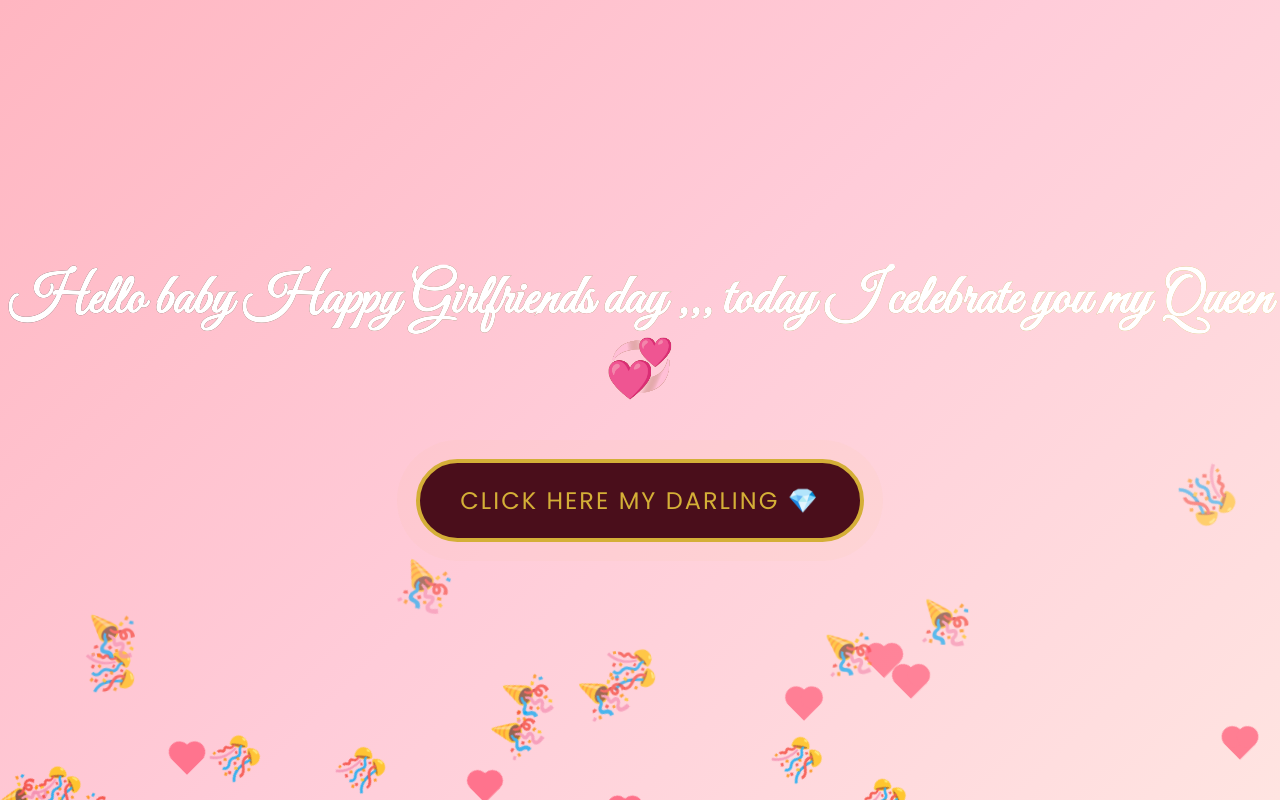
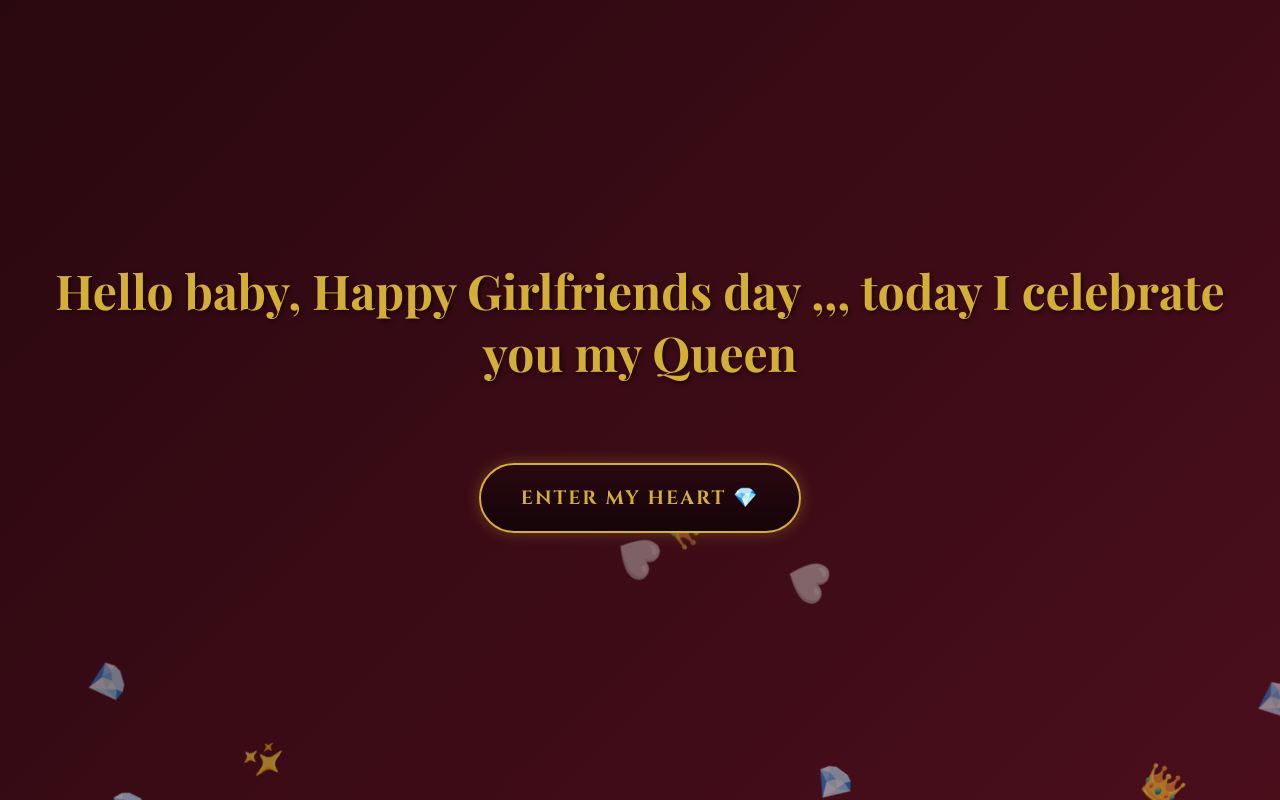
Before and after one commit to sam-schematics/Girlfriend-, a plain HTML site: page index.html in a window 1280 px wide. Drawn offline with nearby package versions, Linux system fonts and the light colour scheme; a web font is replaced by a local one.

Commit message:
Update title, styles, and button texts in index.html

```diff
--- a/index.html
+++ b/index.html
@@ -3,40 +3,38 @@
 <head>
     <meta charset="UTF-8">
     <meta name="viewport" content="width=device-width, initial-scale=1.0">
-    <title>Majestic Celebration for Queen Amadi 💕</title>
-    <!-- Majestic Fonts -->
-    <link href="https://fonts.googleapis.com/css2?family=Cormorant+Garamond:wght@700&family=Great+Vibes&family=Poppins:wght@300;400;600&display=swap" rel="stylesheet">
+    <title>Majestic Celebration for Queen Lavine 👑</title>
+    <!-- Royal Fonts -->
+    <link href="https://fonts.googleapis.com/css2?family=Cinzel:wght@600;700&family=Playfair+Display:ital,wght@0,500;0,700;1,500&family=Lora:wght@400;500&display=swap" rel="stylesheet">
     <style>
         :root {
-            --pink-light: #ffb6c1;
-            --pink-medium: #ffc0cb;
-            --pink-rose-gold: #ffccd9;
-            --pink-magenta: #ff4d6d;
-            --purple-royal: #4a0e1b;
-            --purple-royal-light: #fff0f3;
-            --gold: #d4af37;
-            --gold-glow: #ffdf00;
+            --royal-burgundy: #4a0e1b;
+            --royal-purple: #2a0810;
+            --gold-primary: #d4af37;
+            --gold-light: #f3e5ab;
+            --cream-text: #fffdd0;
         }
 
         body {
             margin: 0;
             padding: 0;
-            background: linear-gradient(135deg, var(--pink-light), var(--pink-rose-gold), #ffe4e1);
-            font-family: 'Poppins', sans-serif;
+            /* Rich royal gradient background */
+            background: linear-gradient(135deg, var(--royal-purple), var(--royal-burgundy));
+            font-family: 'Lora', serif;
             overflow-x: hidden;
-            color: var(--purple-royal);
-            cursor: cell;
+            color: var(--cream-text);
+            min-height: 100vh;
         }
 
-        /* Royal Header and Headings */
+        /* Royal Headings */
         h1, h2 {
-            font-family: 'Cormorant Garamond', serif;
-            color: var(--purple-royal);
-            text-shadow: 1px 1px 2px rgba(0,0,0,0.1);
+            font-family: 'Playfair Display', serif;
+            color: var(--gold-primary);
+            text-align: center;
+            font-weight: 700;
+            text-shadow: 2px 2px 4px rgba(0,0,0,0.5);
+            line-height: 1.3;
         }
-
-        h1 { font-size: 3rem; text-align: center; }
-        h2 { font-size: 2.5rem; }
 
         /* Generic majestic formatting for content */
         .content-box {
@@ -44,132 +42,144 @@
             max-width: 800px;
             margin: 40px auto;
             padding: 40px;
-            background: rgba(255, 255, 255, 0.85);
+            /* Glassmorphism with royal tint */
+            background: rgba(42, 8, 16, 0.85);
             backdrop-filter: blur(10px);
-            border-radius: 20px;
-            box-shadow: 0 15px 35px rgba(0,0,0,0.1);
-            border: 4px solid var(--gold);
+            border-radius: 15px;
+            box-shadow: 0 15px 35px rgba(0,0,0,0.5);
+            border: 2px solid var(--gold-primary);
             z-index: 10;
             position: relative;
-            animation: majesticIn 1.5s ease-out;
+            animation: majesticIn 1.2s ease-out forwards;
         }
 
         @keyframes majesticIn {
-            from { opacity: 0; transform: scale(0.9); }
-            to { opacity: 1; transform: scale(1); }
+            from { opacity: 0; transform: translateY(20px); }
+            to { opacity: 1; transform: translateY(0); }
         }
 
-        /* Specific headings for screens */
-        #welcome-greeting, #letter-greeting, #blueprint-header {
-            font-family: 'Great Vibes', cursive;
-            background: linear-gradient(to right, var(--purple-royal), var(--gold));
-            -webkit-background-clip: text;
-            -webkit-text-fill-color: transparent;
-            font-size: 3.5rem;
-            text-shadow: none;
+        #welcome-greeting {
+            font-size: 3rem;
+            margin-bottom: 40px;
+            padding: 0 20px;
+        }
+
+        #letter-greeting, #blueprint-header {
+            font-size: 2.5rem;
             margin-bottom: 30px;
         }
 
-        #welcome-greeting {
-            color: white;
-            -webkit-text-fill-color: white;
+        p {
+            font-size: 1.15rem;
+            line-height: 1.8;
+            margin-bottom: 25px;
+            color: var(--gold-light);
         }
 
-        #welcome-greeting::after {
-            content: ' 💞';
-            color: var(--pink-magenta);
-            -webkit-text-fill-color: var(--pink-magenta);
+        strong {
+            color: var(--gold-primary);
+            font-size: 1.3rem;
+            font-family: 'Playfair Display', serif;
         }
 
-        p { font-size: 1.1rem; line-height: 1.8; margin-bottom: 20px; font-weight: 400; }
-        strong { color: var(--gold); font-size: 1.2rem; }
-
-        /* Majestic Royal Buttons */
+        /* Majestic Royal Buttons - Fixed for clicking */
         .royal-btn {
-            background-color: var(--purple-royal);
-            color: var(--gold);
-            border: 4px solid var(--gold);
+            background: linear-gradient(to bottom, #2a0810, #140408);
+            color: var(--gold-primary);
+            border: 2px solid var(--gold-primary);
             padding: 20px 40px;
-            font-size: 1.5rem;
+            font-size: 1.2rem;
             border-radius: 50px;
             cursor: pointer;
-            font-family: 'Poppins', sans-serif;
+            font-family: 'Cinzel', serif;
+            font-weight: 700;
             text-transform: uppercase;
             letter-spacing: 2px;
-            box-shadow: 0 10px 20px rgba(74, 14, 27, 0.4);
-            animation: royalPulse 2s infinite;
-            transition: transform 0.3s, box-shadow 0.3s;
+            box-shadow: 0 0 15px rgba(212, 175, 55, 0.3);
+            transition: all 0.3s ease;
             display: block;
-            margin: 30px auto;
+            margin: 40px auto;
+            /* CRITICAL: Ensures the button is always clickable and on top */
+            position: relative;
+            z-index: 100;
         }
 
-        .royal-btn:hover { transform: scale(1.1); box-shadow: 0 15px 30px rgba(74, 14, 27, 0.6); }
-
-        @keyframes royalPulse {
-            0% { box-shadow: 0 0 0 0 rgba(212, 175, 55, 0.7); }
-            70% { box-shadow: 0 0 0 20px rgba(212, 175, 55, 0); }
-            100% { box-shadow: 0 0 0 0 rgba(212, 175, 55, 0); }
+        .royal-btn:hover, .royal-btn:active {
+            transform: scale(1.05);
+            box-shadow: 0 0 25px rgba(212, 175, 55, 0.6);
+            background: linear-gradient(to bottom, #4a0e1b, #2a0810);
+            color: #fff;
         }
 
-        /* Dynamic Floating Elements */
+        /* Dynamic Floating Elements - Fixed pointer events */
         .floating {
             position: fixed;
             bottom: -100px;
-            z-index: 0;
-            opacity: 0.8;
+            z-index: 1;
+            /* CRITICAL: Stops floaters from blocking clicks */
             pointer-events: none;
         }
 
-        .heart { background-color: var(--pink-magenta); width: 20px; height: 20px; transform: rotate(-45deg); }
-        .heart::before, .heart::after { content: ''; position: absolute; width: 20px; height: 20px; background-color: var(--pink-magenta); border-radius: 50%; }
-        .heart::before { top: -10px; left: 0; }
-        .heart::after { top: 0; left: 10px; }
-
-        .emoji { font-size: 2rem; line-height: 1; }
-
-        .floating-heart { animation: floatUpHearts 10s infinite ease-in; }
-        @keyframes floatUpHearts {
-            0% { transform: translateY(0) scale(1) rotate(-45deg); opacity: 0.8; }
-            100% { transform: translateY(-120vh) scale(1.5) rotate(-45deg); opacity: 0; }
-        }
+        .emoji { font-size: 2rem; opacity: 0.6; }
 
         .floating-emoji { animation: floatUpEmojis 12s infinite ease-in; }
         @keyframes floatUpEmojis {
-            0% { transform: translateY(0) scale(1) rotate(0deg); opacity: 0.9; }
-            100% { transform: translateY(-120vh) scale(2) rotate(360deg); opacity: 0; }
+            0% { transform: translateY(0) scale(1) rotate(0deg); opacity: 0.6; }
+            100% { transform: translateY(-120vh) scale(1.5) rotate(360deg); opacity: 0; }
         }
 
         /* Screen 1 specific elements */
-        #welcome { text-align: center; display: flex; flex-direction: column; align-items: center; justify-content: center; height: 100vh; margin: 0; max-width: 100%; width: 100%; }
-        #welcome #welcome-greeting { margin-bottom: 20px; font-size: 3.5rem; text-shadow: none; color: white; -webkit-text-fill-color: white;}
-        #welcome .floating-group { position: absolute; top: 0; left: 0; width: 100%; height: 100%; }
+        #welcome {
+            text-align: center;
+            display: flex;
+            flex-direction: column;
+            align-items: center;
+            justify-content: center;
+            height: 100vh;
+            margin: 0;
+            width: 100%;
+            position: relative;
+        }
+
+        .floating-group {
+            position: absolute;
+            top: 0; left: 0;
+            width: 100%; height: 100%;
+            pointer-events: none;
+            overflow: hidden;
+        }
 
         /* Content Formatting */
-        ul { list-style-type: none; padding: 0; text-align: center; }
-        li { background: var(--purple-royal-light); margin-bottom: 15px; padding: 25px; border-radius: 10px; border: 2px solid var(--pink-rose-gold); position: relative; }
-        li::before { content: '👑'; position: absolute; top: 15px; left: -20px; font-size: 2rem; }
-        li strong { font-size: 1.3rem; display: block; margin-bottom: 10px; color: var(--purple-royal); }
+        ul { list-style-type: none; padding: 0; }
+        li {
+            background: rgba(0, 0, 0, 0.2);
+            margin-bottom: 20px;
+            padding: 30px;
+            border-radius: 10px;
+            border-left: 4px solid var(--gold-primary);
+            position: relative;
+        }
 
         @media (max-width: 600px) {
-            #welcome-greeting { font-size: 2.8rem; }
-            h1 { font-size: 2.5rem; }
-            .content-box { margin: 20px; padding: 25px; }
-            .royal-btn { font-size: 1.2rem; padding: 15px 30px; }
+            #welcome-greeting { font-size: 2.2rem; }
+            h1 { font-size: 2rem; }
+            .content-box { margin: 15px; padding: 25px; }
+            .royal-btn { font-size: 1rem; padding: 15px 25px; width: 90%; }
+            p { font-size: 1.05rem; }
         }
     </style>
 </head>
 <body>
 
-    <!-- Hidden YouTube Players for the Music -->
-    <!-- Positioned off-screen so they load properly without being seen -->
+    <!-- Hidden YouTube Players -->
     <div id="player-opening" style="position: absolute; top: -9999px; left: -9999px;"></div>
     <div id="player-edsheeran" style="position: absolute; top: -9999px; left: -9999px;"></div>
 
     <!-- Screen 1: The Majestic Opening -->
     <div id="welcome">
         <div class="floating-group" id="welcome-floating"></div>
-        <h1 id="welcome-greeting">Hello baby Happy Girlfriends day ,,, today I celebrate you my Queen</h1>
-        <button class="royal-btn" onclick="majesticOpen()">click here my darling 💎</button>
+        <h1 id="welcome-greeting">Hello baby, Happy Girlfriends day ,,, today I celebrate you my Queen</h1>
+        <button class="royal-btn" onclick="majesticOpen()">Enter My Heart 💎</button>
     </div>
 
     <!-- Screen 2: The Letter -->
@@ -212,116 +222,95 @@
     </div>
 
     <script>
-        // 1. Load YouTube IFrame API Asynchronously
+        // Load YouTube API
         var tag = document.createElement('script');
         tag.src = "https://www.youtube.com/iframe_api";
         var firstScriptTag = document.getElementsByTagName('script')[0];
         firstScriptTag.parentNode.insertBefore(tag, firstScriptTag);
 
-        var playerOpening;
-        var playerEdSheeran;
+        var playerOpening, playerEdSheeran;
 
-        // 2. Initialize both hidden players
         function onYouTubeIframeAPIReady() {
             playerOpening = new YT.Player('player-opening', {
                 height: '1', width: '1',
-                // TO USE PRINCE INDAH: Delete 'SlPhMPnQ58k' and paste your Prince Indah YouTube ID below!
-                videoId: 'SlPhMPnQ58k',
+                videoId: 'SlPhMPnQ58k', // CHANGE THIS to your Prince Indah video ID
                 playerVars: { 'autoplay': 0, 'controls': 0 }
             });
 
             playerEdSheeran = new YT.Player('player-edsheeran', {
                 height: '1', width: '1',
-                videoId: '2Vv-BfVoq4g', // Ed Sheeran - Perfect
-                playerVars: {
-                    'autoplay': 0,
-                    'controls': 0,
-                    'start': 162 // Starts exactly at the chorus!
-                }
+                videoId: '2Vv-BfVoq4g',
+                playerVars: { 'autoplay': 0, 'controls': 0, 'start': 162 }
             });
         }
 
-        // Screen Elements
         const welcomeScreen = document.getElementById('welcome');
         const letterScreen = document.getElementById('letter');
         const blueprintScreen = document.getElementById('blueprint');
-        const welcomeFloatingGroup = document.getElementById('welcome-floating');
 
-        // Phase 1: Tap to open.
         function majesticOpen() {
+            // Try to play music, but don't let it stop the screen change if it fails
+            try {
                 if (playerOpening && typeof playerOpening.playVideo === 'function') {
                     playerOpening.playVideo();
                 }
+            } catch(e) { console.log("Music delayed"); }
 
-            welcomeScreen.style.animation = "majesticIn 1s reverse ease-in";
+            // Fade out welcome screen
+            welcomeScreen.style.animation = "majesticIn 0.8s reverse ease-in forwards";
+
             setTimeout(() => {
                 welcomeScreen.style.display = "none";
                 letterScreen.style.display = "block";
-                clearWelcomeFloating();
-                createFloatingHearts(15, letterScreen);
-            }, 1000);
+            }, 800);
         }
 
-        // Phase 2: Letter Screen to Blueprint.
         function viewBlueprint() {
+            try {
                 if (playerOpening && typeof playerOpening.pauseVideo === 'function') {
                     playerOpening.pauseVideo();
                 }
                 if (playerEdSheeran && typeof playerEdSheeran.playVideo === 'function') {
                     playerEdSheeran.playVideo();
                 }
+            } catch(e) {}
 
             letterScreen.style.display = "none";
             blueprintScreen.style.display = "block";
-            createFloatingHearts(10, blueprintScreen);
         }
 
-        // Phase 3: Blueprint Screen back to Letter.
         function backToLetter() {
+            try {
                 if (playerEdSheeran && typeof playerEdSheeran.pauseVideo === 'function') {
                     playerEdSheeran.pauseVideo();
-                playerEdSheeran.seekTo(162); // Reset Ed Sheeran back to the chorus for next time
+                    playerEdSheeran.seekTo(162);
                 }
                 if (playerOpening && typeof playerOpening.playVideo === 'function') {
                     playerOpening.playVideo();
                 }
+            } catch(e) {}
 
             blueprintScreen.style.display = "none";
             letterScreen.style.display = "block";
         }
 
-        // Floating Animations Setup
-        function clearWelcomeFloating() { welcomeFloatingGroup.innerHTML = ''; }
+        // Floating Animations (Crowns and Diamonds for Royalty)
+        function createRoyalFloaters() {
+            const group = document.getElementById('welcome-floating');
+            const emojis = ['👑', '💎', '✨', '🤍'];
 
-        function createFloatingWelcomeEmojis(count) {
-            const emojis = ['🎊', '🎉'];
-            for (let i = 0; i < count; i++) {
+            for (let i = 0; i < 20; i++) {
                 const el = document.createElement('div');
                 el.className = `floating floating-emoji emoji`;
                 el.innerHTML = emojis[Math.floor(Math.random() * emojis.length)];
-                setElementPosition(el);
-                welcomeFloatingGroup.appendChild(el);
-            }
-            createFloatingHearts(10, welcomeFloatingGroup);
-        }
-
-        function createFloatingHearts(count, container) {
-            for (let i = 0; i < count; i++) {
-                const el = document.createElement('div');
-                el.className = `floating floating-heart heart`;
-                setElementPosition(el);
-                container.appendChild(el);
+                el.style.left = Math.random() * 100 + 'vw';
+                el.style.animationDuration = (Math.random() * 5 + 8) + 's';
+                el.style.animationDelay = (Math.random() * 5) + 's';
+                group.appendChild(el);
             }
         }
 
-        function setElementPosition(el) {
-            el.style.left = Math.random() * 100 + 'vw';
-            el.style.animationDuration = (Math.random() * 5 + 8) + 's';
-            el.style.animationDelay = (Math.random() * 5) + 's';
-        }
-
-        // Start floating elements on load
-        createFloatingWelcomeEmojis(25);
+        createRoyalFloaters();
     </script>
 </body>
 </html>
```
Lines whose indentation alone changed are shown as unchanged.
